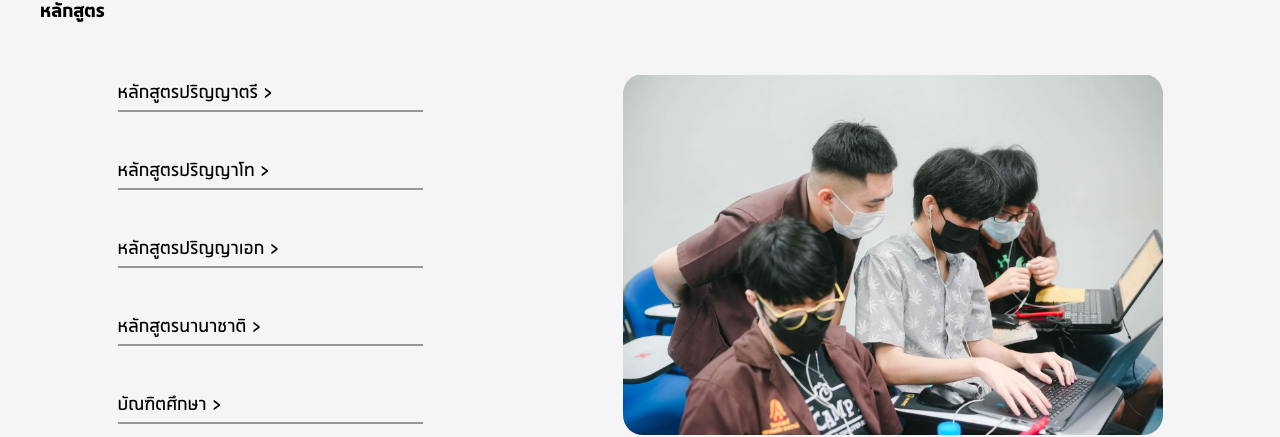
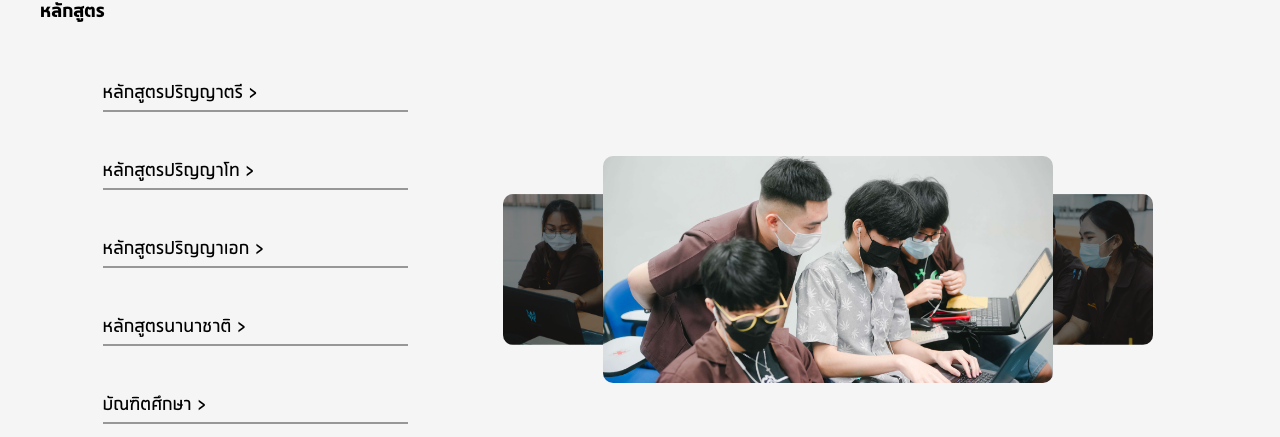
Before and after one commit to Yayawak/web-more-backup, a Next.js app: page / in a window 1280 px wide. Shown: the part 365-802 px from the top of the page. Built offline with nearby package versions, Linux system fonts and the light colour scheme; no server answers.

Commit message:
create Slideshow2 component

```diff
--- /dev/null
+++ b/components/Slideshow2/Slideshow2.tsx
@@ -0,0 +1,56 @@
+import Image, { StaticImageData } from 'next/image'
+import { useState } from 'react'
+
+
+
+type Props = {
+  src: StaticImageData[]
+}
+
+function Slideshow2({ src }: Props) {
+  const [currentIndex, setCurrentIndex] = useState<number>(1);
+
+  const next = () => {
+    setCurrentIndex((currentIndex + 1) % src.length);
+  };
+
+  const prev = () => {
+    setCurrentIndex((currentIndex - 1 + src.length) % src.length);
+  };
+
+  const handleClick = (i: number) => {
+    // i === currentIndex - 1 || i === currentIndex || i === currentIndex + 1
+    if (i === currentIndex - 1)
+      prev();
+    else if (i === currentIndex + 1)
+      next();
+
+
+  }
+  // console.log(currentIndex)
+  return (
+    <div className='flex justify-center items-center'>
+      {src.map((val, i) => {
+        return (
+          <div key={i} className={`relative ${i === currentIndex ? "w-[450px] h-[227px] z-20" : "w-[260px] h-[151px] z-10 brightness-50 hover:brightness-75 cursor-pointer"}
+                  ${i < currentIndex && " -mr-32"} ${i > currentIndex && " -ml-32"} ${!(i === currentIndex - 1 || i === currentIndex || i === currentIndex + 1) && "hidden"}`}
+            onClick={() => handleClick(i)}
+          >
+            <Image
+              src={val}
+              alt=""
+              fill
+              className='object-cover rounded-[10px] '
+              sizes="(max-width: 768px) 100%,
+              (max-width: 1200px) 100%,
+              100%"
+            />
+          </div>
+        )
+      })}
+
+    </div>
+  )
+}
+
+export default Slideshow2
--- a/local_components/index/Programs.tsx
+++ b/local_components/index/Programs.tsx
@@ -4,6 +4,8 @@ import Link from 'next/link'
 import IndexSectionTitle from './SectionTitle'
 
 import activity from '@/assets/images/activity.jpg'
+import activity2 from '@/assets/images/activity2.png'
+import Slideshow2 from '@/components/Slideshow2/Slideshow2'
 
 const IndexPrograms = () => {
   return (
@@ -16,7 +18,7 @@ const IndexPrograms = () => {
       <Container className="mt-8">
         <IndexSectionTitle>หลักสูตร</IndexSectionTitle>
         <div className="mt-9 mb-20 flex flex-wrap justify-center">
-          <ul className="w-full sm:mr-40 sm:w-[305px]">
+          <ul className="w-full sm:mr-40 xl:mr-14 sm:w-[305px]">
             {programItems.map((item, index) => {
               return (
                 <li key={index} className="mb-8">
@@ -33,8 +35,9 @@ const IndexPrograms = () => {
               )
             })}
           </ul>
-          <div className="relative h-[361px] w-[540px]">
-            <Image
+          <div className="hidden md:flex justify-center relative h-auto w-[700px]">
+            <Slideshow2 src={[activity2, activity, activity2, activity, activity2]} />
+            {/* <Image
               className="rounded-2xl"
               css={{
                 objectFit: 'contain',
@@ -43,7 +46,7 @@ const IndexPrograms = () => {
               alt="activity"
               fill
               sizes="(min-width: 0) 100vw"
-            />
+            /> */}
           </div>
         </div>
       </Container>
```
Also changed, not shown: assets/images/activity2.jpg (added), assets/images/activity2.png (added).
